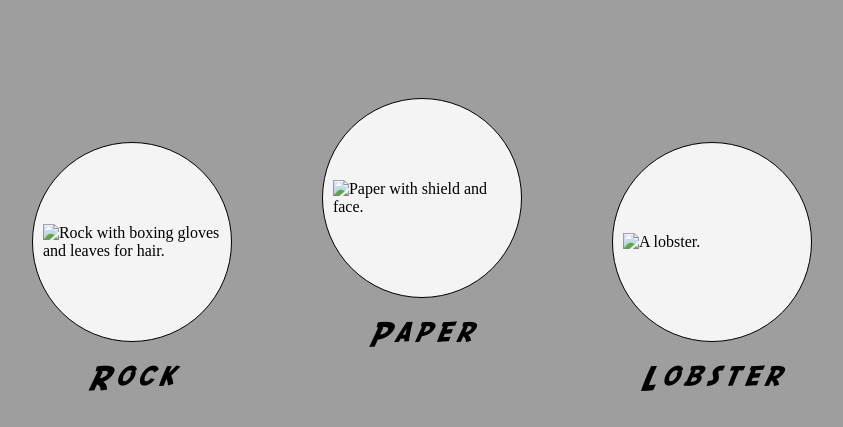
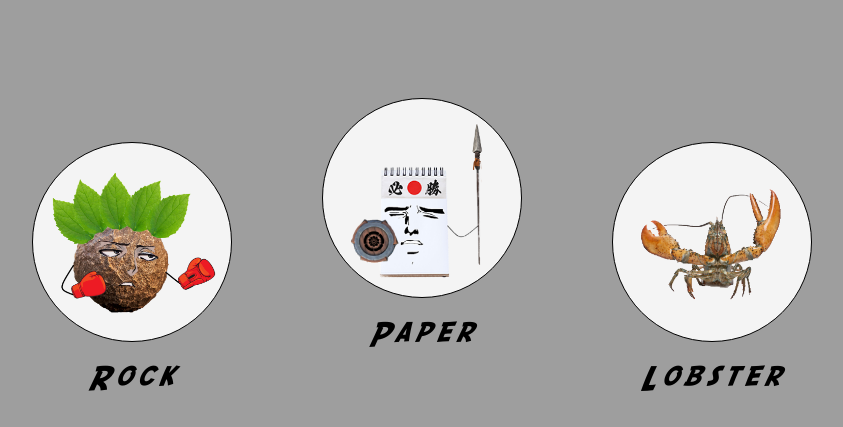
Before and after one commit to JosuerBague/rock-paper-lobster, a plain HTML site: page index.html in a window 1280 px wide. Shown: the part 187-614 px from the top of the page, without its empty margins (218-1061 px from the left). Drawn offline with Linux system fonts and the light colour scheme; the site is published under a folder, as on GitHub Pages, so addresses that start at the root find nothing.

Commit message:
Fixed some broken image links.

```diff
--- a/index.html
+++ b/index.html
@@ -19,21 +19,21 @@
         <!--  -->
         <div class="start-rock start-choice">
           <div class="start-img">
-            <img src="/assets/img/rockf.png" alt="Rock with boxing gloves and leaves for hair.">
+            <img src="assets/img/rockf.png" alt="Rock with boxing gloves and leaves for hair.">
           </div>
           <span>Rock</span>
         </div>
         <!--  -->
         <div class="start-paper start-choice">
           <div class="start-img">
-            <img src="/assets/img/paperf.png" alt="Paper with shield and face.">
+            <img src="assets/img/paperf.png" alt="Paper with shield and face.">
           </div>
           <span>Paper</span>
         </div>
         <!--  -->
         <div class="start-lobster start-choice">
           <div class="start-img">
-            <img src="/assets/img/lobsterf.png" alt="A lobster.">
+            <img src="assets/img/lobsterf.png" alt="A lobster.">
           </div>
           <span>Lobster</span>
         </div>
@@ -48,10 +48,10 @@
     <div id="main-game" class="main-game hidden">
       <div class="exit-reset-btn-group">
         <button id="reset-btn" class="reset-btn">
-          <img src="/assets/img/reset.svg" alt="Reset Game Button">
+          <img src="assets/img/reset.svg" alt="Reset Game Button">
         </button>
         <button id="quit-btn" class="quit-btn">
-          <img src="/assets/img/exit-vector.svg" alt="Exit Game Button">
+          <img src="assets/img/exit-vector.svg" alt="Exit Game Button">
         </button>
       </div>
       <!--  -->
```
